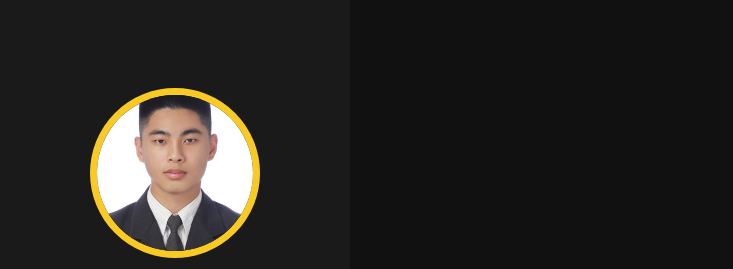
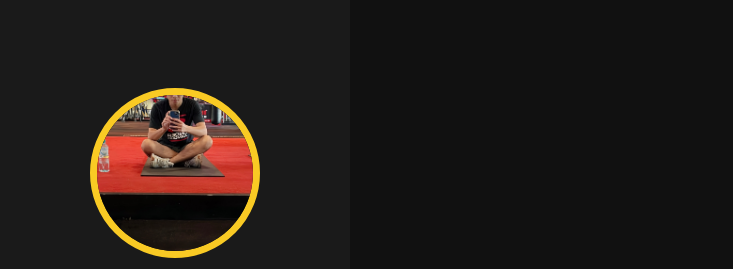
Before and after one commit to C110164110/personalwebpage, a plain HTML site: page index.html in a window 1280 px wide. Shown: the top 269 px of the page, without its empty margins (0-733 px from the left). Drawn offline with nearby package versions, Linux system fonts and the light colour scheme.

Commit message:
Update index.html

```diff
--- a/index.html
+++ b/index.html
@@ -12,7 +12,7 @@
 
 <header>
     <div class="user">
-        <img src="img/pic.jpg" alt="">
+        <img src="img/IMG_4760.JPG" alt="">
         <h3 class="name">許正祐</h3>
         <p class="post">Student</p>
     </div>
```
